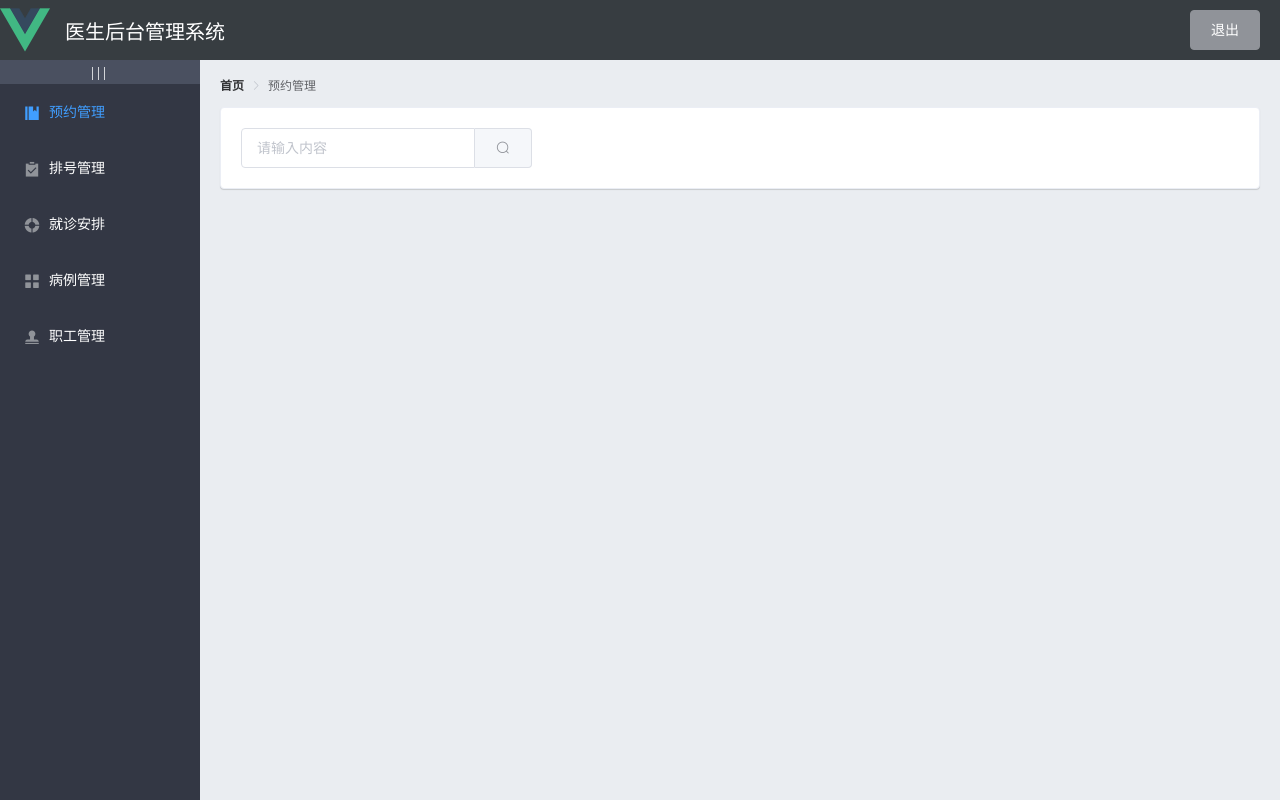
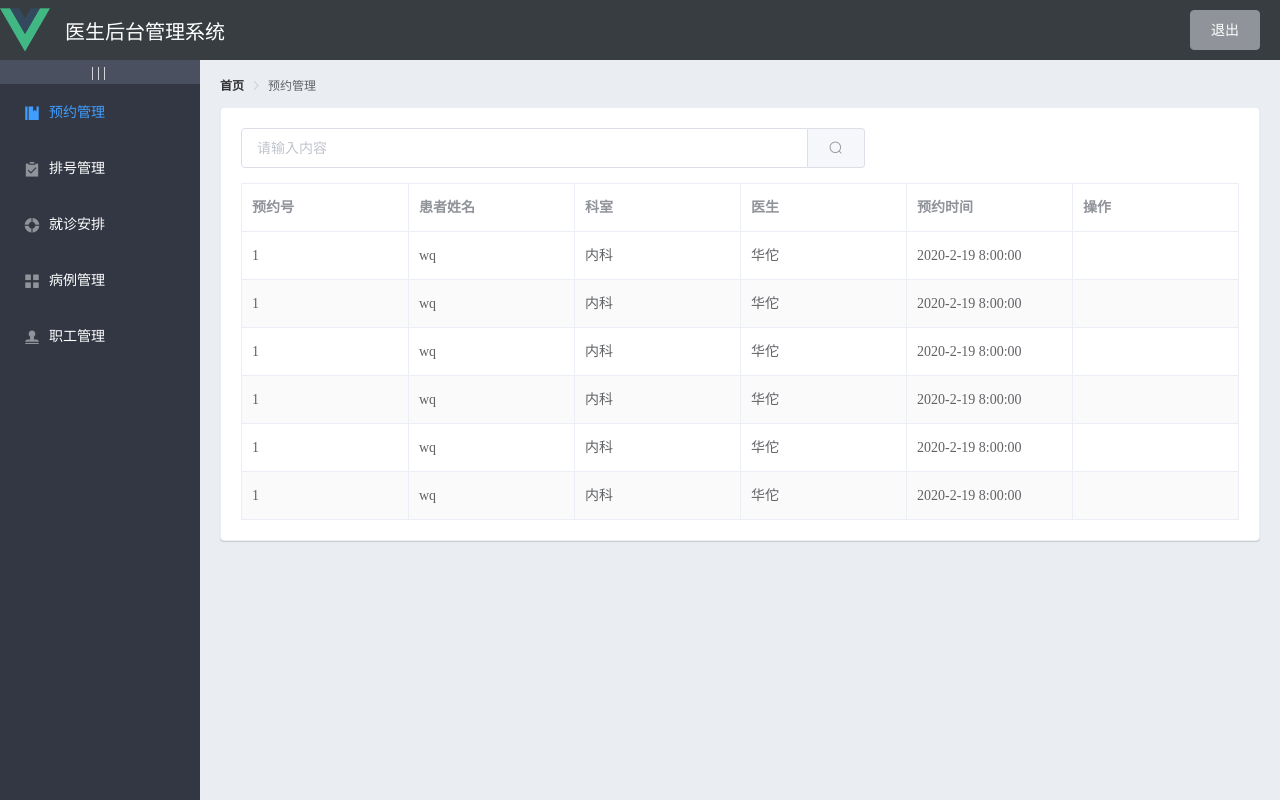
Before and after one commit to 0xTiefer-Atem/vue-demo_management, a Vue app: page /home/appointment in a window 1280 px wide. Built offline with nearby package versions, Linux system fonts and the light colour scheme.

Commit message:
使用表格组件渲染基本预约界面

```diff
--- a/src/assets/css/global.css
+++ b/src/assets/css/global.css
@@ -13,3 +13,7 @@ html, body, #app{
 .el-card {
   box-shadow: 0 1px 1px rgba(0, 0, 0, .15) !important;
 }
+
+.el-table {
+  margin-top: 15px;
+}
--- a/src/components/Home.vue
+++ b/src/components/Home.vue
@@ -22,23 +22,23 @@
         :router="true"
         default-active="/home/appointment">
 <!--          一级菜单-->
-          <el-menu-item index="/home/appointment">
+          <el-menu-item :index="baseUrl + '/appointment'">
             <i class="el-icon-s-management"></i>
             <span slot="title">预约管理</span>
           </el-menu-item>
-          <el-menu-item index="/home/queue">
+          <el-menu-item :index="baseUrl + '/queue'">
             <i class="el-icon-s-claim"></i>
             <span slot="title">排号管理</span>
           </el-menu-item>
-          <el-menu-item index="/home/treatment">
+          <el-menu-item :index="baseUrl + '/treatment'">
             <i class="el-icon-s-help"></i>
             <span slot="title">就诊安排</span>
           </el-menu-item>
-          <el-menu-item index="/home/case">
+          <el-menu-item :index="baseUrl + '/case'">
             <i class="el-icon-menu"></i>
             <span slot="title">病例管理</span>
           </el-menu-item>
-          <el-menu-item index="/home/staff">
+          <el-menu-item :index="baseUrl+ '/staff'">
             <i class="el-icon-s-check"></i>
             <span slot="title">职工管理</span>
           </el-menu-item>
@@ -59,7 +59,8 @@
     data() {
       return {
         //是否折叠
-        isCollapse: false
+        isCollapse: false,
+        baseUrl: '/home'
       }
     },
     methods: {
--- a/src/components/appointment/Appointment.vue
+++ b/src/components/appointment/Appointment.vue
@@ -10,7 +10,7 @@
     <el-card>
 
       <el-row>
-        <el-col :span="7">
+        <el-col :span="15">
           <!--      搜索区域-->
           <el-input placeholder="请输入内容">
             <el-button slot="append" icon="el-icon-search"></el-button>
@@ -18,13 +18,75 @@
         </el-col>
         <el-col :span="4"></el-col>
       </el-row>
+<!--      用户列表区域-->
+      <el-table :data="appointmentList" border stripe>
+        <el-table-column label="预约号" prop="reserveId"></el-table-column>
+        <el-table-column label="患者姓名" prop="userName"></el-table-column>
+        <el-table-column label="科室" prop="cliName"></el-table-column>
+        <el-table-column label="医生" prop="staffName"></el-table-column>
+        <el-table-column label="预约时间" prop="reserveTime"></el-table-column>
+        <el-table-column label="操作"></el-table-column>
+      </el-table>
     </el-card>
   </div>
 </template>
 
 <script>
   export default {
-    name: "Appointment"
+    name: "Appointment",
+    data() {
+      return {
+        appointmentList: [
+          {
+            reserveId: 1,
+            userName: 'wq',
+            cliName: '内科',
+            staffName: '华佗',
+            reserveTime: '2020-2-19 8:00:00'
+          },
+          {
+            reserveId: 1,
+            userName: 'wq',
+            cliName: '内科',
+            staffName: '华佗',
+            reserveTime: '2020-2-19 8:00:00',
+            status: 'SUCCESS',
+          },
+          {
+            reserveId: 1,
+            userName: 'wq',
+            cliName: '内科',
+            staffName: '华佗',
+            reserveTime: '2020-2-19 8:00:00',
+            status: 'SUCCESS',
+          },
+          {
+            reserveId: 1,
+            userName: 'wq',
+            cliName: '内科',
+            staffName: '华佗',
+            reserveTime: '2020-2-19 8:00:00',
+            status: 'SUCCESS',
+          },
+          {
+            reserveId: 1,
+            userName: 'wq',
+            cliName: '内科',
+            staffName: '华佗',
+            reserveTime: '2020-2-19 8:00:00',
+            status: 'SUCCESS',
+          },
+          {
+            reserveId: 1,
+            userName: 'wq',
+            cliName: '内科',
+            staffName: '华佗',
+            reserveTime: '2020-2-19 8:00:00',
+            status: 'SUCCESS',
+          }
+        ]
+      }
+    }
   }
 </script>
 
```
